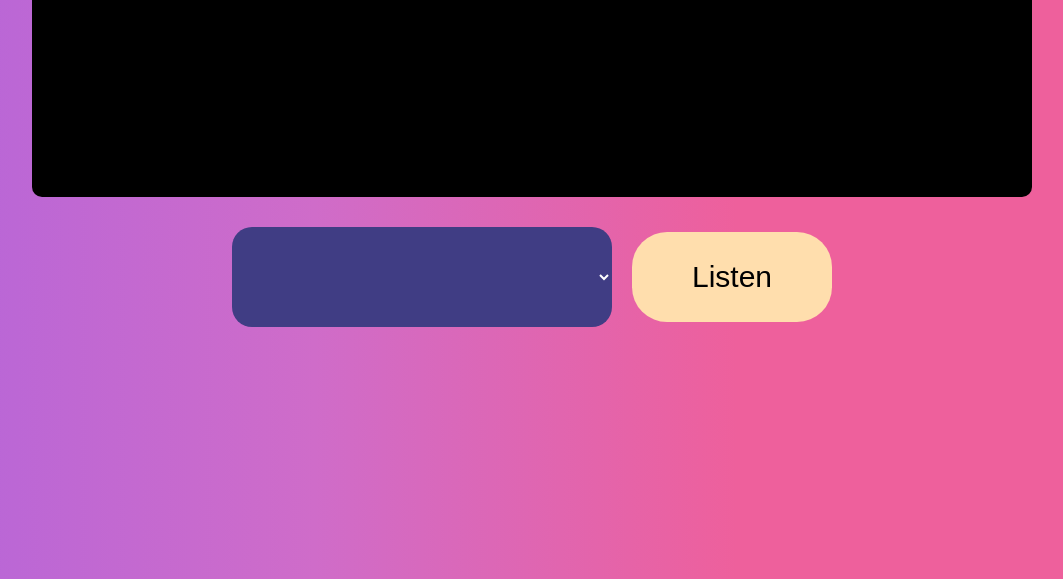
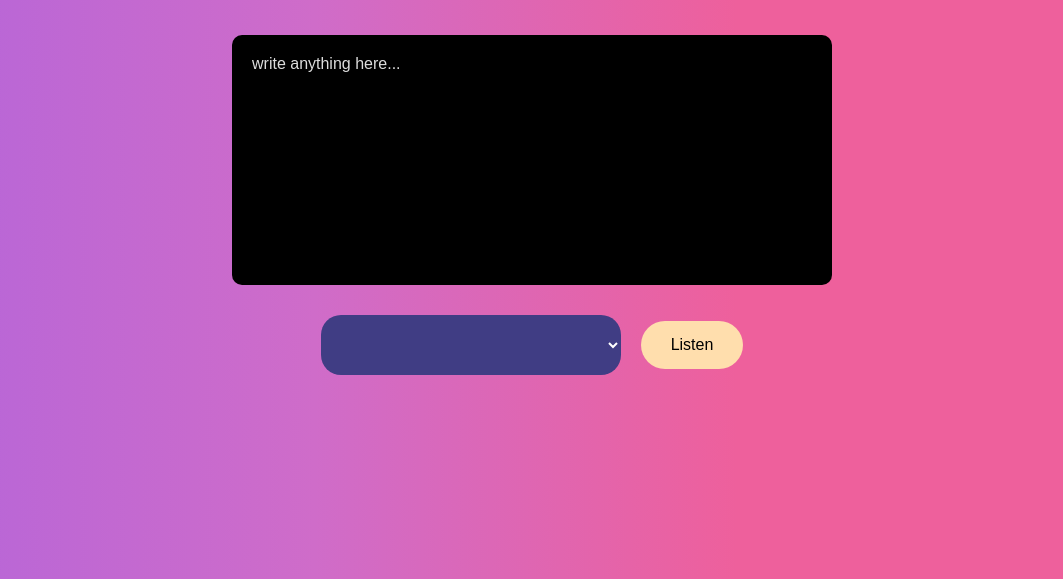
Before and after one commit to Nithish-0905/Voice-Converter, a plain HTML site: page index.html in a window 1280 px wide. Shown: the part 221-800 px from the top of the page, without its empty margins (108-1171 px from the left). Drawn offline with Linux system fonts and the light colour scheme.

Commit message:
added styles in css

```diff
--- a/style.css
+++ b/style.css
@@ -15,45 +15,43 @@
 
 }
 .hero h1{
-    font-size: 100px;
-    font-weight: 600;
-    margin-top: -500px;
+    font-size: 45px;
+    font-weight: 500;
+    margin-top: -50px;
     margin-bottom: 50px;
 }
 .hero h1 span{
     color: red
 }
 textarea{
-    width:1000px;
-    height: 500px;
+    width:600px;
+    height: 250px;
     background: black;
     color:#fff;
-    font-size: 50px;
+    font-size: 15px;
     border: 0;
     outline: 0;
-    padding: 40px 1%;
+    padding: 20px;
     border-radius: 10px;
     resize: none;
     margin-bottom: 30px;
 }
 textarea::placeholder{
-    font-size: 50px;
+    font-size: 16px;
     color: #ddd;
 }
 .row{
     width: 600px;
-    height: 200;
     display: flex;
     align-items: center;
+    justify-content: center;
     gap: 20px;
 }
 button{
-    width: 200px;
-    height: 90px;
     background: navajowhite;
     color: black;
-    font-size: 30px;
-    padding: 10px 30px;
+    font-size: 16px;
+    padding: 15px 30px;
     border-radius: 35px;
     border: 0;
     outline: 0;
@@ -61,13 +59,12 @@ button{
 
 }
 select{
-    flex:1;
     color:#fff;
     background: #403d84;
-    font-size: 40px;
-    width: 100%;
-    height: 100px;
-    padding: 0 20px;
+    font-size: 15px;
+    width:50%;
+    height: 60px;
+    padding: 0 10px;
     outline: 0;
     border: 0;
     border-radius: 20px;
```
